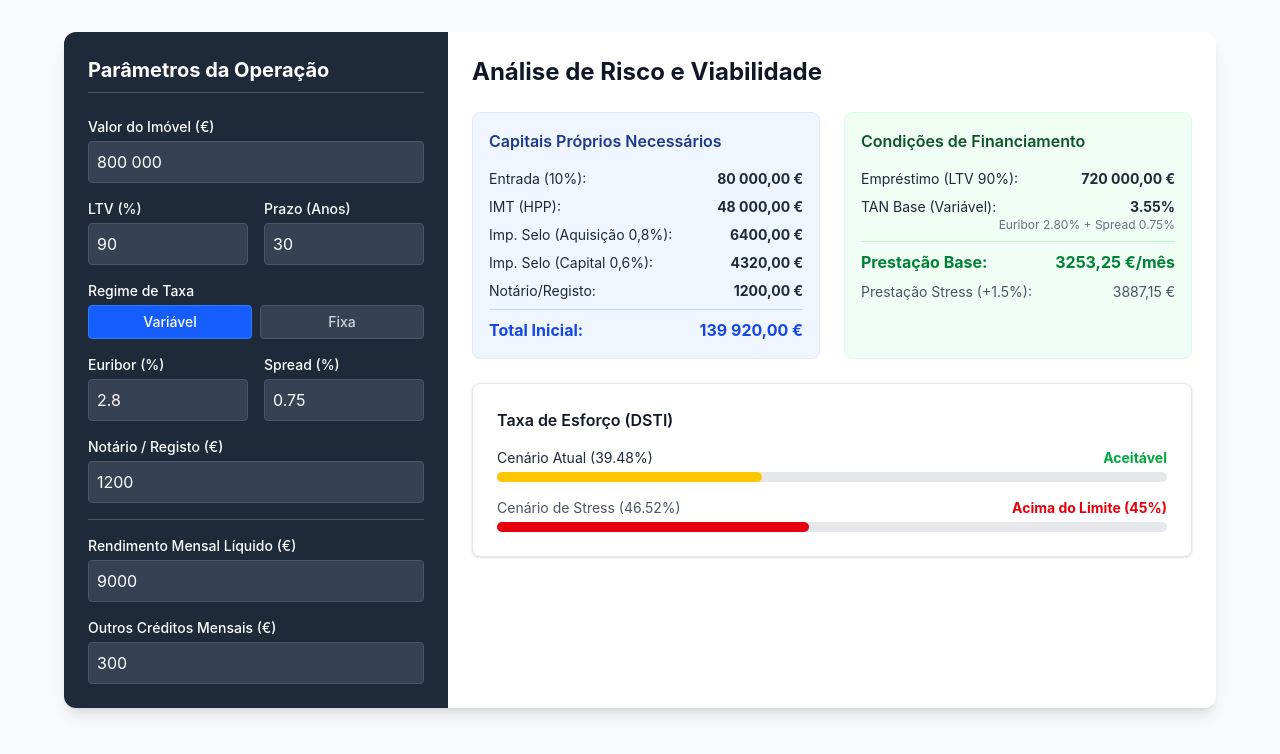
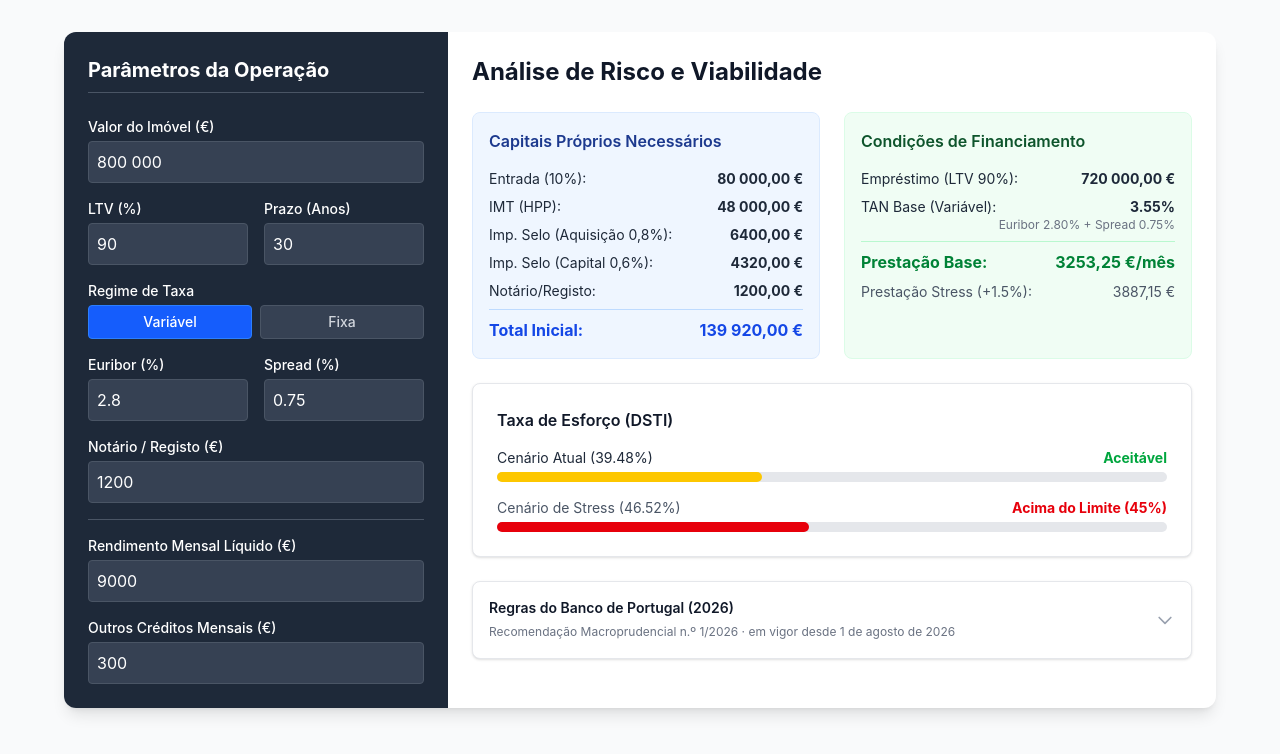
Before and after one commit to josreb-cmd/simulador-credito, a React (Vite) app: page / in a window 1280 px wide. Shown: the top 754 px of the page. Built offline with nearby package versions, Linux system fonts and the light colour scheme.

Commit message:
Adiciona painel de regras do Banco de Portugal 2026

```diff
--- a/src/App.jsx
+++ b/src/App.jsx
@@ -1,4 +1,5 @@
 import React, { useState } from 'react';
+import RegrasBdP2026 from './RegrasBdP2026';
 
 // Input numérico com formatação de milhares em tempo real (pt-PT: "." como separador de milhares, "," como decimal)
 function FormattedNumberInput({ value, onChange, className }) {
@@ -300,6 +301,9 @@ export default function App() {
 
           </div>
 
+          {/* Regras do Banco de Portugal 2026 */}
+          <RegrasBdP2026 />
+
         </div>
       </div>
     </div>
--- /dev/null
+++ b/src/RegrasBdP2026.jsx
@@ -0,0 +1,87 @@
+import { useState } from 'react';
+
+// Painel colapsável com o resumo das alterações da Recomendação Macroprudencial n.º 1/2026
+// do Banco de Portugal, aplicável a partir de 1 de agosto de 2026.
+export default function RegrasBdP2026() {
+  const [aberto, setAberto] = useState(false);
+
+  const regras = [
+    {
+      titulo: 'Taxa de Esforço (DSTI)',
+      resumo: 'Limite recomendado desce de 50% para 45%',
+      detalhe: 'O regime de exceções foi simplificado e apertado: apenas 10% do montante de crédito concedido por cada banco, em cada semestre, pode originar uma taxa de esforço superior a 45% (antes, a margem era de 15%).',
+    },
+    {
+      titulo: 'Prazos Máximos',
+      resumo: 'Novo critério baseado na idade do mutuário',
+      detalhe: 'Elimina-se o critério de maturidade média da carteira de cada banco. Passam a existir dois limites diretos: até 40 anos de prazo para mutuários com 35 anos ou menos, e até 35 anos para quem tem mais de 35 anos.',
+    },
+    {
+      titulo: 'LTV (Empréstimo / Valor do Imóvel)',
+      resumo: 'Mantêm-se os limites gerais — fim do financiamento a 100% em imóveis de banco',
+      detalhe: 'Mantêm-se os limites de 90% para aquisição, construção ou obras em habitação própria e permanente, e de 80% para outras finalidades. Termina a possibilidade de imóveis pertencentes aos bancos beneficiarem, em regra, de financiamento até 100%.',
+    },
+    {
+      titulo: 'Teste de Esforço (Stress Test)',
+      resumo: 'Mantém-se inalterado — só o limite de DSTI mudou',
+      detalhe: 'O DSTI de 45% é calculado após simular a prestação com um agravamento da taxa de juro, escalonado por prazo: +0,5 p.p. até 5 anos, +1 p.p. entre 5 e 10 anos, e +1,5 p.p. acima de 10 anos (o caso de quase todos os créditos habitação). Aplica-se apenas a taxa variável, e à fase variável da taxa mista — numa taxa fixa pura não há este agravamento. Os valores do choque de juro não mudaram: estão em vigor desde outubro de 2023.',
+    },
+    {
+      titulo: 'Âmbito',
+      resumo: 'Locação financeira de imóveis excluída',
+      detalhe: 'A locação financeira de bens imóveis foi excluída do âmbito da Recomendação. Mantém-se apenas a locação financeira de bens móveis.',
+    },
+  ];
+
+  return (
+    <div className="bg-white rounded-lg border border-gray-200 shadow-sm overflow-hidden mt-6">
+      <button
+        type="button"
+        onClick={() => setAberto(!aberto)}
+        className="w-full flex items-center justify-between p-4 text-left hover:bg-gray-50 transition-colors"
+      >
+        <div>
+          <span className="text-sm font-semibold text-gray-900 block">
+            Regras do Banco de Portugal (2026)
+          </span>
+          <span className="text-xs text-gray-500">
+            Recomendação Macroprudencial n.º 1/2026 · em vigor desde 1 de agosto de 2026
+          </span>
+        </div>
+        <svg
+          className={`w-5 h-5 text-gray-400 transition-transform flex-shrink-0 ml-3 ${aberto ? 'rotate-180' : ''}`}
+          fill="none" viewBox="0 0 24 24" stroke="currentColor" strokeWidth={2}
+        >
+          <path strokeLinecap="round" strokeLinejoin="round" d="M19 9l-7 7-7-7" />
+        </svg>
+      </button>
+
+      {aberto && (
+        <div className="px-4 pb-4 space-y-3 border-t border-gray-100 pt-3">
+          {regras.map((r, i) => (
+            <div key={i} className="text-sm">
+              <div className="flex items-baseline justify-between gap-2">
+                <span className="font-medium text-gray-800">{r.titulo}</span>
+                <span className="text-xs text-blue-600 font-medium text-right">{r.resumo}</span>
+              </div>
+              <p className="text-xs text-gray-500 mt-1 leading-relaxed">{r.detalhe}</p>
+            </div>
+          ))}
+
+          <div className="pt-2 border-t border-gray-100 text-xs text-gray-500">
+            É uma <strong>recomendação</strong>, não lei vinculativa — as instituições devem cumprir ou justificar ao BdP os desvios ("cumprir ou explicar").
+          </div>
+
+          <a
+            href="https://www.bportugal.pt/sites/default/files/documents/2026-07/Recomendacao_Macroprudencial_n.1-2026.pdf"
+            target="_blank"
+            rel="noopener noreferrer"
+            className="inline-block text-xs text-blue-600 hover:underline"
+          >
+            Ver Recomendação Macroprudencial n.º 1/2026 (PDF, Banco de Portugal) →
+          </a>
+        </div>
+      )}
+    </div>
+  );
+}
```
